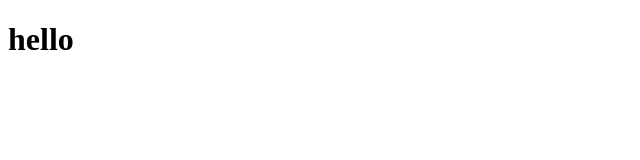
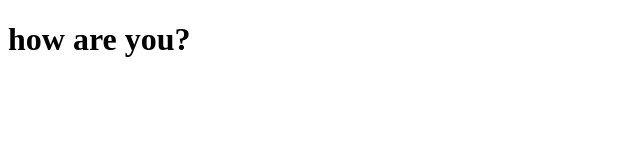
Before and after one commit to KC-25/first_group_project, a plain HTML site: page index.html in a window 1280 px wide. Shown: the whole page, without its empty margins (0-640 px from the left). Drawn offline with Linux system fonts and the light colour scheme.

Commit message:
modified html fils

```diff
--- a/index.html
+++ b/index.html
@@ -7,6 +7,6 @@
     <title>Group Project</title>
 </head>
 <body>
-    <h1> hello</h1>
+    <h1> how are you?</h1>
 </body>
 </html>
```
